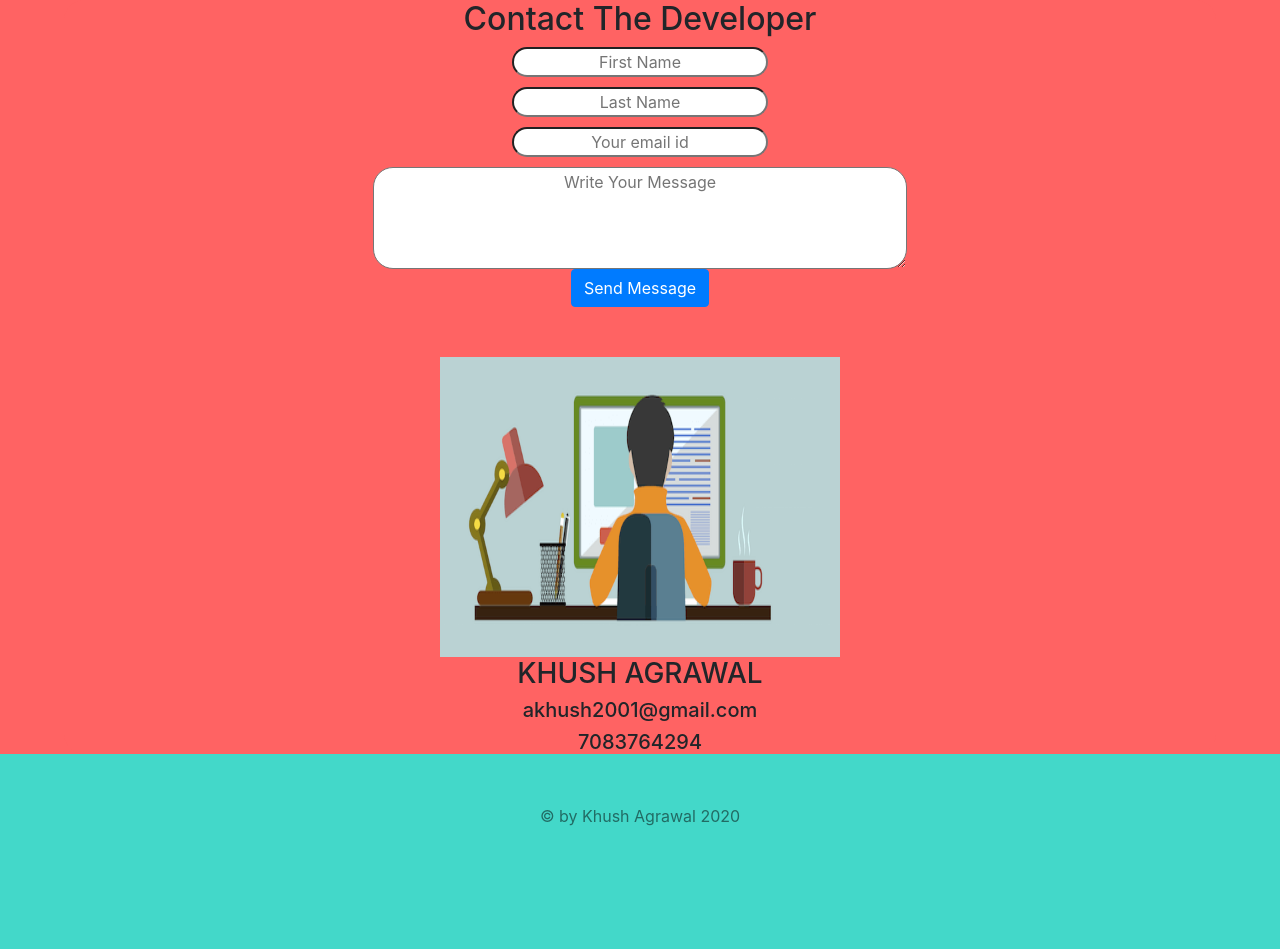
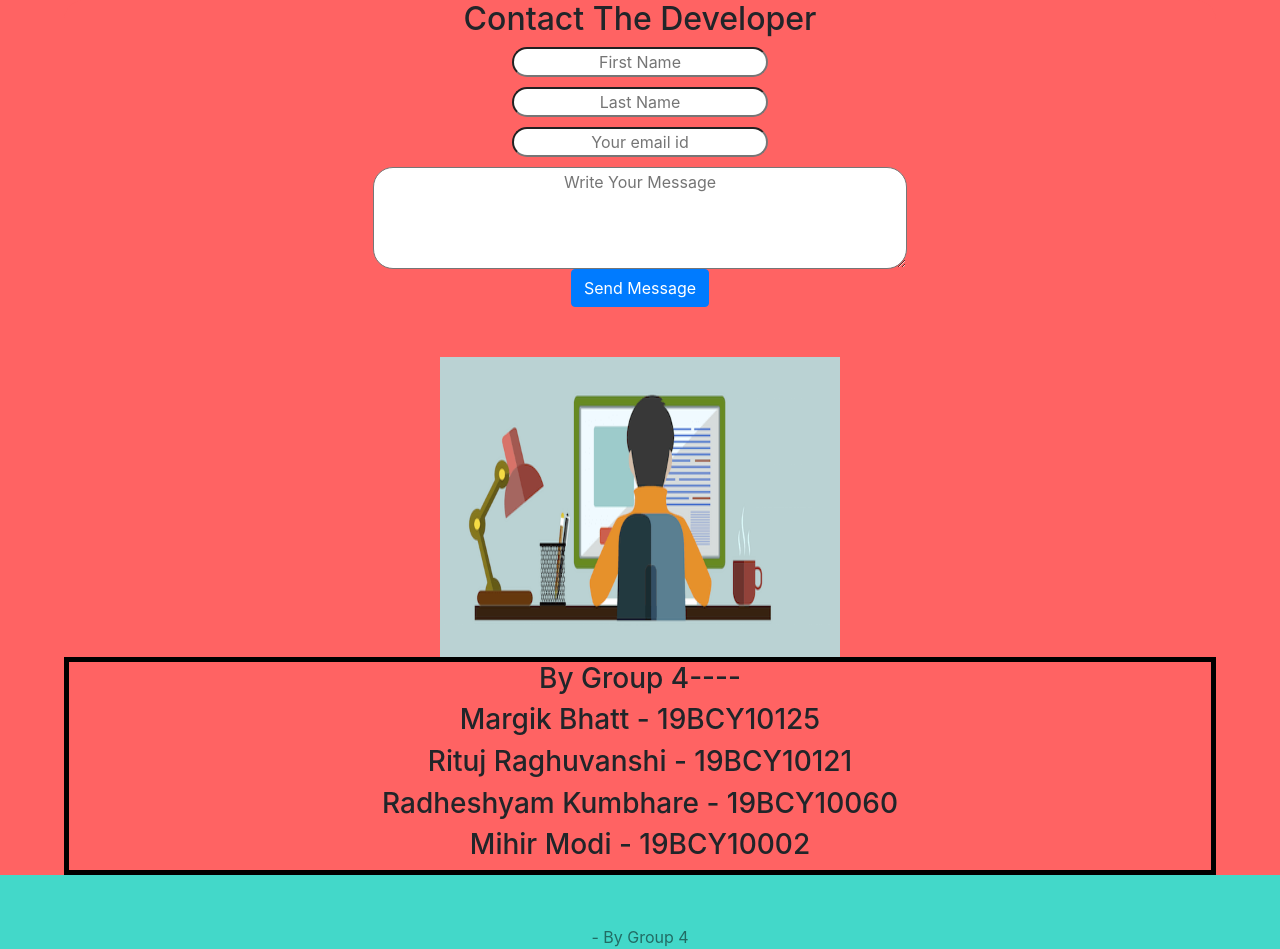
Before and after one commit to KhushAgrawal44/Expenditure-Tracker, a Node server app: page / in a window 1280 px wide. Shown: the part 1289-2238 px from the top of the page. Before the commit the page ends 2115 px from the top, so only its background shows below. Run offline with Node 20, Linux system fonts and the light colour scheme; some libraries are stand-ins or nearby versions.

Commit message:
GitHub Push

```diff
--- a/app.js
+++ b/app.js
@@ -1,10 +1,8 @@
-
 const express = require("express");
 const bodyParser = require("body-parser");
 const ejs = require("ejs");
 const mongoose= require("mongoose");
 const md5= require("md5");
-
 
 const app = express();
 app.set('view engine', 'ejs');
@@ -13,12 +11,7 @@ app.use(bodyParser.urlencoded({
 }));
 app.use(express.static("public"));
 
-
-
-
 mongoose.connect("mongodb+srv://admin-khush:test123@cluster0-f7rnm.mongodb.net/moneyManagerDB", {useNewUrlParser: true,useUnifiedTopology:true});
-
-
 
 var expenditureSchema=new mongoose.Schema({
   date:String,
@@ -28,19 +21,16 @@ var expenditureSchema=new mongoose.Schema({
 })
 var Expenditure=mongoose.model("Expenditure",expenditureSchema);
 
-
 var userSchema=new mongoose.Schema({
   email:String,
   password:String,
- expenditures:[expenditureSchema],
- total:Number
+  expenditures:[expenditureSchema],
+  total:Number
 })
 var User = mongoose.model("User",userSchema);
 
+var expenditures=[];
 
-
-var expenditures=[];
-var lists=[];
 
 var total_expenditure=0;
 
@@ -58,31 +48,24 @@ app.get("/register",function(req,res){
   res.render("register");
 })
 
-
 app.get("/manager", function(req, res){
 Expenditure.find({},function(err,found){
   console.log(found.amount);
 })
 });
 
-
-
-
 app.post("/register",function(req,res){
-
   initial_total=0;
-
   User.findOne({email:req.body.username},function(err,foundUser){
     if(err){console.log(err);}
     else{
       if(!foundUser)
       {
         const user=new User({
-          email:req.body.username,
-          password:md5(req.body.password),
-          expenditures:expenditures,
+           email:req.body.username,
+           password:md5(req.body.password),
+           expenditures:expenditures,
            total:initial_total
-
         })
         user.save(function(err)
       {
@@ -97,10 +80,10 @@ app.post("/register",function(req,res){
       }
     }
   })
-
 })
 
 app.post("/login",function(req,res){
+
   const login_email=req.body.username;
   const login_password=req.body.password;
 
@@ -114,14 +97,12 @@ app.post("/login",function(req,res){
         {
             res.render("manager",{emailid:foundUser.email,total_amount:foundUser.total,expenditures:foundUser.expenditures});
         }
-
       }
       else
       {
         res.redirect("/login");
       }
     }
-
   })
 })
 
@@ -131,25 +112,17 @@ app.post("/manager",function(req,res){
   var exp_date=req.body.date;
   var exp_amt=req.body.expenditure_amt;
   var exp_reason=req.body.reason;
-
   const loggedinuser=req.body.button;
-
   var expenditure=new Expenditure({
     date:exp_date,
     amount:exp_amt,
     reason:exp_reason
   })
 
-
-
 User.findOne({email:loggedinuser},function(err,foundUser){
-
-
     foundUser.expenditures.push(expenditure);
-
     foundUser.total=foundUser.total+expenditure.amount;
     foundUser.save();
-
     res.render("manager",{emailid:foundUser.email,expenditures:foundUser.expenditures,total_amount:foundUser.total})
 
   })
--- a/public/css/styles.css
+++ b/public/css/styles.css
@@ -124,6 +124,10 @@ margin-bottom: 50px;
 display: inline-block;
 }
 
+.grp{
+  border: 5px solid black;
+}
+
 .register-page body
 {
 
--- a/views/home.ejs
+++ b/views/home.ejs
@@ -60,7 +60,7 @@ Majority of times , the scenario being , we spend money and can't remember where
 <h2>Contact The Developer</h2>
 
   <div class="contact-form">
-    <form class="" action="mailto:akhush2001@gmail.com" method="post">
+    <form class="" action="mailto:marikbhatt@gmail.com" method="post">
     <input type="text" placeholder="First Name">
     <input type="text" placeholder="Last Name">
     <input type="email" placeholder="Your email id">
@@ -71,9 +71,15 @@ Majority of times , the scenario being , we spend money and can't remember where
 
   <div class="conatct-img">
     <img  src="images/contact-img.png" alt="developer image" height="300px" width="400px" >
-   <h3 >KHUSH AGRAWAL</h3>
-   <h5 >akhush2001@gmail.com</h5>
-   <h5 >7083764294</h5>
+   <div class="grp">
+    <h3 >By Group 4----</h3>
+    <h3 >Margik Bhatt - 19BCY10125</h3>
+    <h3 >Rituj Raghuvanshi - 19BCY10121</h3>
+    <h3 >Radheshyam Kumbhare - 19BCY10060</h3>
+    <h3 >Mihir Modi - 19BCY10002</h3>
+   </div>
+
+
   </div>
 
 </div>
--- a/views/manager.ejs
+++ b/views/manager.ejs
@@ -51,12 +51,8 @@
           <td><%=expenditure.date %></td>
           <td><%=expenditure.amount %></td>
           <td><%=expenditure.reason %></td>
-          <td><input type="checkbox" name="dustbin"  ></td>
+
           </tr>
-
-
-
-
 
       <%  })%>
 
--- a/views/partials/footer.ejs
+++ b/views/partials/footer.ejs
@@ -2,6 +2,6 @@
 <script src="index.js">
 
 </script>
-<footer>© by Khush Agrawal 2020</footer>
+<footer>- By Group 4</footer>
   </body>
 </html>
```
Also changed, not shown: views/listhome.ejs (deleted, +0 -22 lines).
